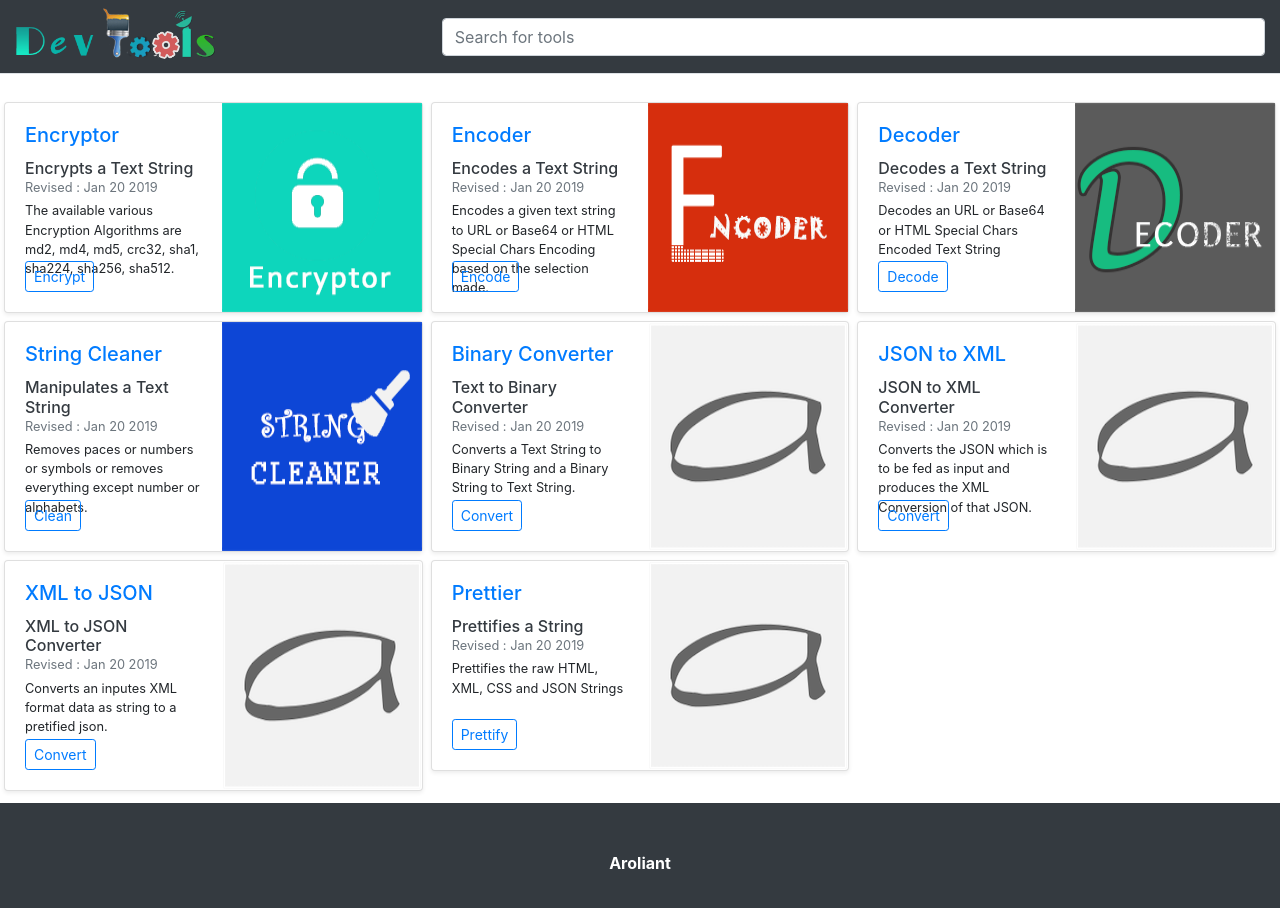
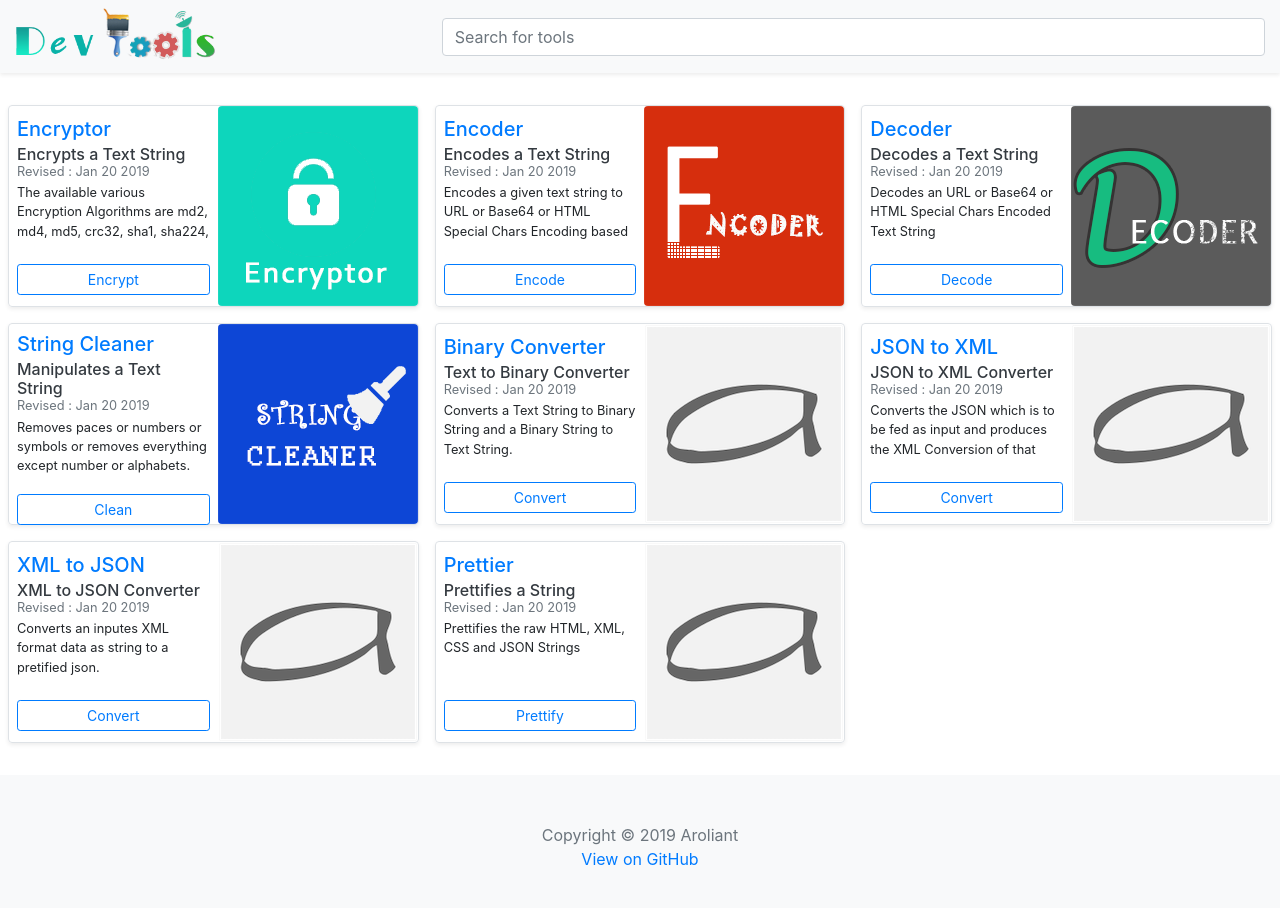
Before and after one commit to JacobSamro/hash2.dev, an Angular app: page / in a window 1280 px wide. Shown: the top 908 px of the page. Built offline with nearby package versions, Linux system fonts and the light colour scheme.

Commit message:
Remove Jquery, Popperjs, bootstrapjs and Added CSS only modal, & RWD

```diff
--- a/src/app/app.component.html
+++ b/src/app/app.component.html
@@ -1,6 +1,7 @@
 <div class="container-fluid">
-  <div class="bg-dark row border-bottom py-1 mb-4 bg-light">
+  <div class="bg-light row shadow-sm py-1 mb-4">
     <div class="col-12 col-sm-12 col-md-5 col-lg-4 align-self-center p-0">
+      <!-- <h5 class="m-3 m-md-0 text-light font-weight-bold">Developer Tools</h5> -->
       <div class="logoContainer">
         <img class="small-gear gear" src="./assets/img/g-small.png">
         <img class="big-gear gear" src="./assets/img/g-big.png">
@@ -9,35 +10,80 @@
     </div>
     <div class="col-12 col-sm-12 col-md-7 col-lg-8 align-self-center">
       <div class="form-group m-0">
-        <input class="form-control" placeholder="Search for tools" (input)="search($event.target.value)" />
+        <input class="form-control" placeholder="Search for tools" (input)="search($event.target.value)"
+          [(ngModel)]="tosearch" />
       </div>
     </div>
   </div>
-  <div class="row">
-    <div class="col-12 col-sm-12 col-md-12 col-lg-4 p-1" *ngFor="let tool of selectedtools; let i = index">
-      <div class="card flex-md-row shadow-sm">
-        <div class="card-body d-flex flex-column align-items-start">
-          <h5 class="card-title text-primary">{{tool.name}}</h5>
-          <h6 class="mb-0">
-            <a class="text-dark" href="#">{{tool.subline}}</a>
-          </h6>
-          <div class="mb-1 text-muted small">Revised : {{tool.revised}}</div>
-          <p class="card-text mb-auto card-content-height small">{{tool.description}}</p>
-          <button class="btn btn-outline-primary btn-sm" (click)="showModal(tool, i )"
-            role="button">{{tool.button}}</button>
+  <div class="row pb-3">
+    <div class="col-12 col-sm-12 col-md-6 col-lg-6 col-xl-4 p-2" *ngFor="let t of selectedtools;">
+      <div class="media shadow-sm Tool border rounded">
+        <div class="media-body p-2 d-flex flex-column ToolBody">
+          <div>
+            <h5 class="mt-0 mb-1 text-primary">{{t.name}}</h5>
+            <h6 class="mb-1">
+              <a class="text-dark">{{t.subline}}</a>
+              <div class="mb-1 text-muted small">Revised : {{t.revised}}</div>
+            </h6>
+            <p class="small ToolDescription">{{t.description}}</p>
+          </div>
+          <!-- <button class="btn btn-outline-primary btn-sm" (click)="showModal(t,t.id)" role="button">{{t.button}}</button> -->
+          <a class="btn btn-outline-primary btn-sm" href="#openTool" (click)="showModal(t,t.id)">{{t.button}}</a>
         </div>
-        <img class="img-fluid flex-auto d-none d-md-block" alt="Thumbnail [200x200]" src="{{'./assets/'+tool.img}}">
+        <img alt="Thumbnail [200x200]" class="ToolImg m-1 m-lg-0 rounded" src="{{'./assets/'+t.img}}">
       </div>
     </div>
   </div>
-  <footer class="row py-5 mt-2 bg-dark text-light">
+  <footer class="row py-5 mt-2 bg-light text-light">
     <div class="col text-center">
-      <a target="_blank" href="https://aroliant.com" class="font-weight-bold text-white">Aroliant</a>
+      <div>
+        <span class="text-secondary">Copyright &copy; 2019 <a target="_blank" href="https://aroliant.com"
+            class="text-secondary">Aroliant</a></span>
+      </div>
+      <a href="https://github.com/Aroliant/DevTools">View on GitHub</a>
     </div>
   </footer>
 </div>
 
-<div class="modal draggable" id="myModal">
+<div id="openTool" class="ModalOverlay">
+  <div class="Modal">
+    <a class="close" href="#">&times;</a>
+    <div class="content">
+      <div class="d-flex flex-column justify-conten-around">
+        <div class="mb-2">
+          <h5 class="modal-title" *ngIf="selectedTool">{{selectedTool.name}} - Aroliant Developer Tool</h5>
+          <!-- <button type="button" class="close" data-dismiss="modal" aria-label="Close">
+            <span aria-hidden="true">&times;</span>
+          </button> -->
+        </div>
+        <div class="d-flex flex-column flex-sm-row">
+          <textarea class="form-control mr-0 mr-sm-2" [(ngModel)]="input" placeholder="Enter Data ..." rows="7"
+            id="data"></textarea>
+          <textarea placeholder="Output" class="form-control" [(ngModel)]="output" rows="7" id="op"></textarea>
+        </div>
+        <div class="d-flex flex-row flex-wrap w-100 justify-content-between mt-3" *ngIf="selectedTool">
+          <div class="d-flex flex-row align-items-center">
+            <div class="form-group mb-0" *ngIf="selectedTool.select.length">
+              Select ( {{selectedTool.select.length}} ) : &nbsp;
+            </div>
+            <div class="form-group mb-0" *ngIf="selectedTool.select.length">
+              <select class="form-control mb-0" [(ngModel)]="selectedSubTool">
+                <option *ngFor="let tool of selectedTool.select; let i = index" [value]="i">{{tool}}</option>
+              </select>
+            </div>
+          </div>
+
+          <div class="form-group mb-0" *ngIf="modalButton">
+            <button type="button" class="btn btn-primary"
+              (click)="selectSubTool(currentToolIndex)">{{modalButton}}</button>
+          </div>
+        </div>
+      </div>
+    </div>
+  </div>
+</div>
+
+<!-- <div class="modal draggable" id="myModal">
   <div class="modal-dialog" role="">
     <div class="modal-content">
       <div class="modal-header">
@@ -78,4 +124,4 @@
       </div>
     </div>
   </div>
-</div>
+</div> -->
--- a/src/index.html
+++ b/src/index.html
@@ -13,22 +13,10 @@
   <link rel="stylesheet" href="https://stackpath.bootstrapcdn.com/bootstrap/4.2.1/css/bootstrap.min.css"
     integrity="sha384-GJzZqFGwb1QTTN6wy59ffF1BuGJpLSa9DkKMp0DgiMDm4iYMj70gZWKYbI706tWS" crossorigin="anonymous">
 
-
-
 </head>
 
 <body>
   <app-root></app-root>
-  <script src="https://code.jquery.com/jquery-3.3.1.slim.min.js"
-    integrity="sha384-q8i/X+965DzO0rT7abK41JStQIAqVgRVzpbzo5smXKp4YfRvH+8abtTE1Pi6jizo"
-    crossorigin="anonymous"></script>
-  <script src="https://cdnjs.cloudflare.com/ajax/libs/popper.js/1.14.6/umd/popper.min.js"
-    integrity="sha384-wHAiFfRlMFy6i5SRaxvfOCifBUQy1xHdJ/yoi7FRNXMRBu5WHdZYu1hA6ZOblgut"
-    crossorigin="anonymous"></script>
-  <script src="https://stackpath.bootstrapcdn.com/bootstrap/4.2.1/js/bootstrap.min.js"
-    integrity="sha384-B0UglyR+jN6CkvvICOB2joaf5I4l3gm9GU6Hc1og6Ls7i6U/mkkaduKaBhlAXv9k"
-    crossorigin="anonymous"></script>
-
 </body>
 
 </html>
--- a/src/styles.css
+++ b/src/styles.css
@@ -1 +1,147 @@
 /* You can add global styles to this file, and also import other style files */
+.ToolBody {
+    justify-content: space-around;
+  }
+
+  @media only screen and (min-width: 425px) {
+    .ToolBody {
+      height: 200px;
+    }
+  }
+
+  @media only screen and (max-width: 425px) {
+    .ToolImg {
+      width: 60px;
+      height: 60px;
+    }
+  }
+
+  @media only screen and (min-width: 768px) {
+    .ToolImg {
+      width: 100px;
+      height: 100px;
+    }
+  }
+
+  @media only screen and (min-width: 1024px) {
+    .ToolImg {
+      width: 200px;
+      height: 200px;
+    }
+  }
+
+  @media only screen and (min-width: 1440px) {
+    .ToolImg {
+      width: 200px;
+      height: 200px;
+    }
+  }
+  .ToolDescription {
+    height: 60px;
+    text-overflow: ellipsis;
+    overflow: hidden;
+  }
+
+  .OpenModal {
+    font-family: Helvetica, Arial, sans-serif;
+    font-size: 13px;
+    padding: 5px 10px;
+    border: 1px solid #aaa;
+    background-color: #eee;
+    background-image: linear-gradient(top, #fff, #f0f0f0);
+    border-radius: 2px;
+    box-shadow: 0 1px 3px rgba(0, 0, 0, 0.15);
+    color: #666;
+    text-decoration: none;
+    text-shadow: 0 1px 0 #fff;
+    cursor: pointer;
+    transition: all 0.2s ease-out;
+  }
+  .OpenModal:hover {
+    border-color: #999;
+    box-shadow: 0 1px 3px rgba(0, 0, 0, 0.25);
+  }
+  .OpenModal:active {
+    box-shadow: 0 1px 3px rgba(0, 0, 0, 0.25) inset;
+  }
+  .ModalOverlay {
+    position: fixed;
+    top: 0;
+    bottom: 0;
+    left: 0;
+    right: 0;
+    background: rgba(0, 0, 0, 0.5);
+    transition: opacity 200ms;
+    visibility: hidden;
+    opacity: 0;
+  }
+
+  .ModalOverlay .light {
+    background: rgba(255, 255, 255, 0.5);
+  }
+
+  .ModalOverlay .cancel {
+    position: absolute;
+    width: 100%;
+    height: 100%;
+    cursor: default;
+  }
+  .ModalOverlay:target {
+    visibility: visible;
+    opacity: 1;
+  }
+  .Modal {
+    width: 70%;
+    min-height: 200px;
+    max-width: 600px;
+    margin: 3px;
+    padding: 15px;
+    border-radius: 0.25rem !important;
+    background: #fff;
+    position: absolute;
+    left: 50%;
+    transform: translate(-50%, -50%);
+    top: 50%;
+    overflow: auto;
+    margin-top: 15px;
+    margin-bottom: 15px;
+  }
+
+  @media only screen and (max-width: 425px) {
+    .Modal {
+      width: 280px;
+    }
+  }
+  @media only screen and (max-width: 575px) {
+    .Modal {
+      max-height: 400px;
+    }
+  }
+
+  .Modal.light {
+    border-color: #aaa;
+    box-shadow: 0 2px 10px rgba(0, 0, 0, 0.25);
+  }
+  .Modal.close {
+    width: 20px;
+    height: 20px;
+    opacity: 0.8;
+    transition: all 200ms;
+    font-size: 24px;
+    font-weight: bold;
+    text-decoration: none;
+    color: #666;
+  }
+  .close {
+    position: absolute;
+    right: 0;
+    top: 0;
+    padding: 10px;
+  }
+  .Modal.close:hover {
+    opacity: 1;
+  }
+  .Modal .content {
+    /* max-height: 400px; */
+    overflow: auto;
+  }
```
